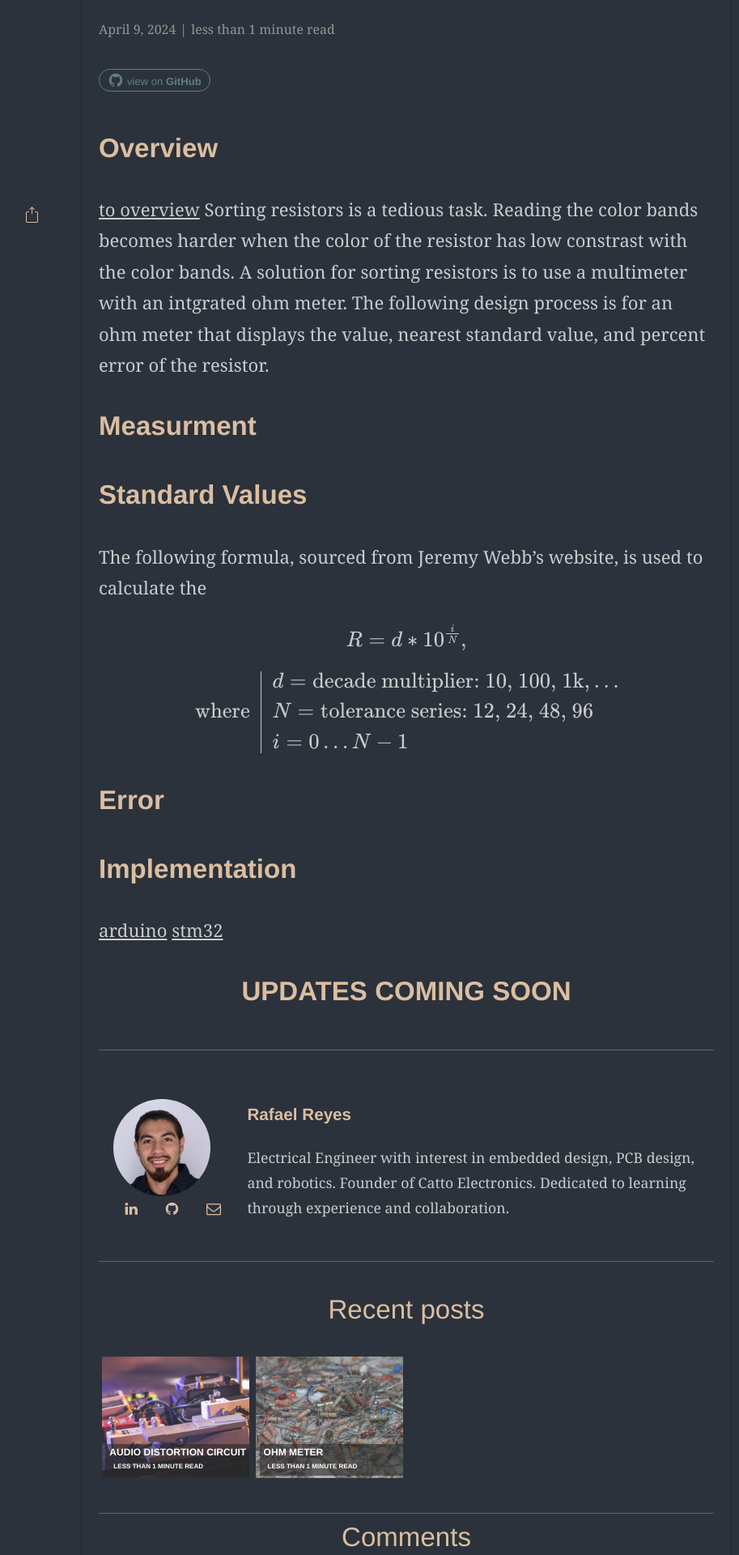
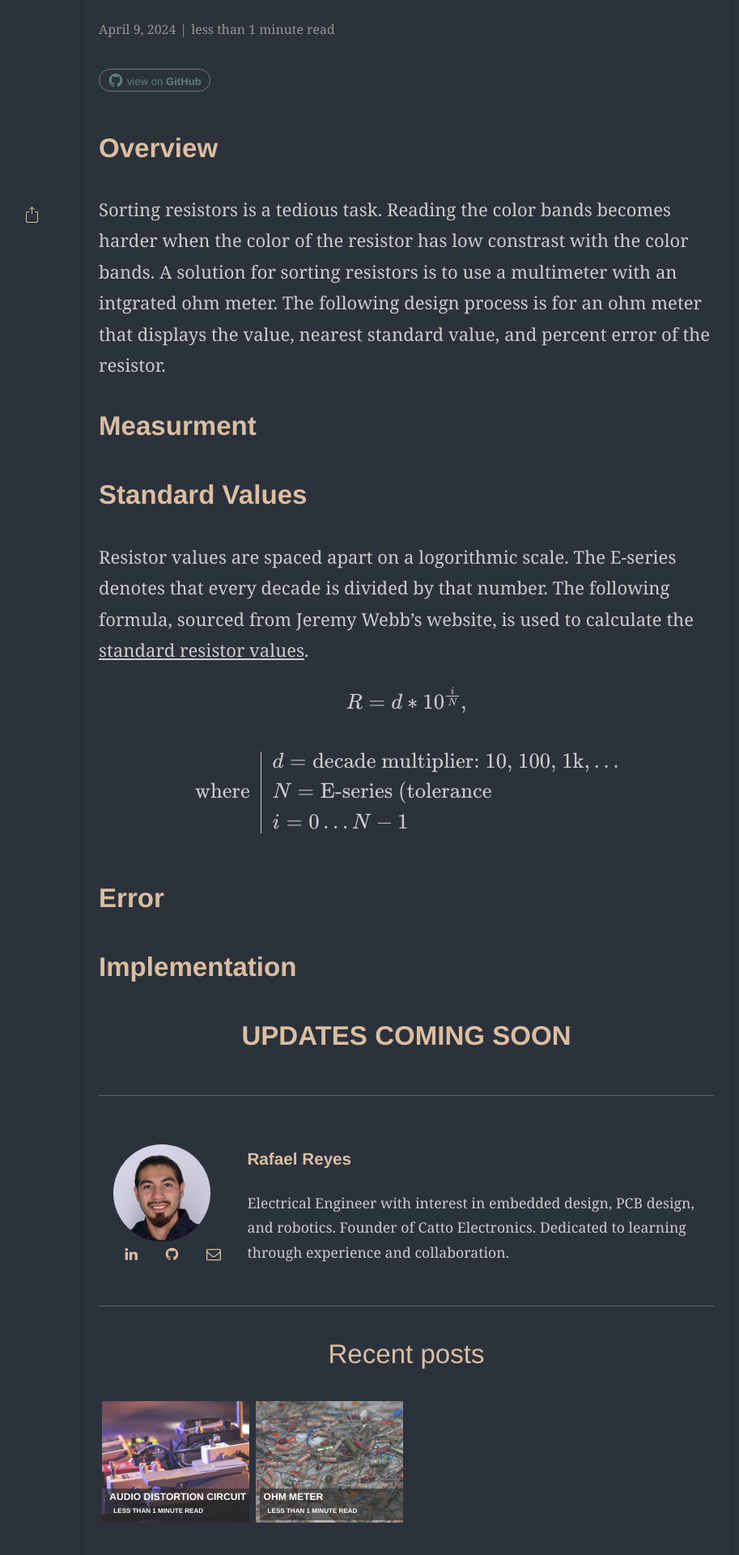
Before and after one commit to rafa-2112/rafa-2112.github.io, a Jekyll site: the page built from _posts/2024-04-09-Ohm-Meter.markdown, in a window 1280 px wide. Shown: the part 710-2630 px from the top of the page at 81% size, without its empty margins (138-1051 px from the left). Built offline with Jekyll 4.4.1, drawn with Linux system fonts in a browser that asks for light colours; some web fonts are replaced; formulas are drawn with MathJax 3; comment, search, counter and statistics services are not loaded.

Commit message:
ohm post preview

```diff
--- a/_posts/2024-04-09-Ohm-Meter.markdown
+++ b/_posts/2024-04-09-Ohm-Meter.markdown
@@ -13,14 +13,13 @@ mathjax: yes
 ---
 
 ## Overview
-[to overview](#implementation)
 Sorting resistors is a tedious task. Reading the color bands becomes harder when the color of the resistor has low constrast with the color bands. A solution for sorting resistors is to use a multimeter with an intgrated ohm meter. The following design process is for an ohm meter that displays the value, nearest standard value, and percent error of the resistor.
 
 ## Measurment
 
 
 ## Standard Values
-The following formula, sourced from Jeremy Webb's website, is used to calculate the
+Resistor values are spaced apart on a logorithmic scale. The E-series denotes that every decade is divided by that number. The following formula, sourced from Jeremy Webb's website, is used to calculate the [standard resistor values](https://jwebb-design.com/ee/digital/std_resistors.html).
 
 <p style="text-align:center">\(<br>
 \begin{align}
@@ -28,21 +27,20 @@ R = d \ast 10^{\frac{i}{N}},
 \end{align}
 \)</p>
 
+<div class="postMath">
 <p style="text-align:center">\(<br>
 \begin{align}
-\begin{array}{r | l} \text{} & d = \text{decade multiplier: 10, 100, 1k,} \dots \\
-\text{where} & N = \text{tolerance series: 12, 24, 48, 96}   \\
-\text{} & i = 0 \dots N-1   \\
+\begin{array}{r | l}
+& d = \text{decade multiplier: 10, 100, 1k,} \dots \\
+\text{where} & N = \text{E-series (tolerance %): 12, 24, 48, 96}  \\
+& i = 0 \dots N-1   \\
 \end{array}
 \end{align}
 \)</p>
+</div>
 
 ## Error
 
 ## Implementation
-[arduino](#overview)
-[stm32](#stm32)
-
-
 
 ## <center>UPDATES COMING SOON</center>
--- a/assets/css/main.css
+++ b/assets/css/main.css
@@ -2141,3 +2141,7 @@ a.read-more:hover {
 html{
   scroll-behavior: smooth;
 }
+
+.postMath{
+  overflow-x: scroll;
+}
```
Also changed, not shown: 7 other files.
